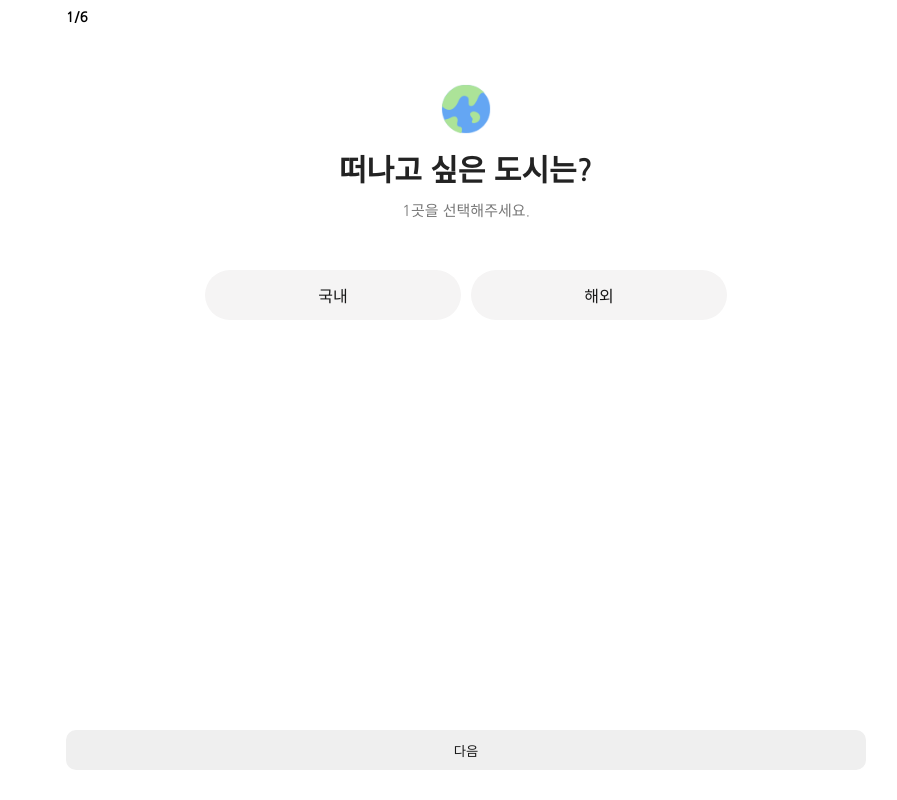
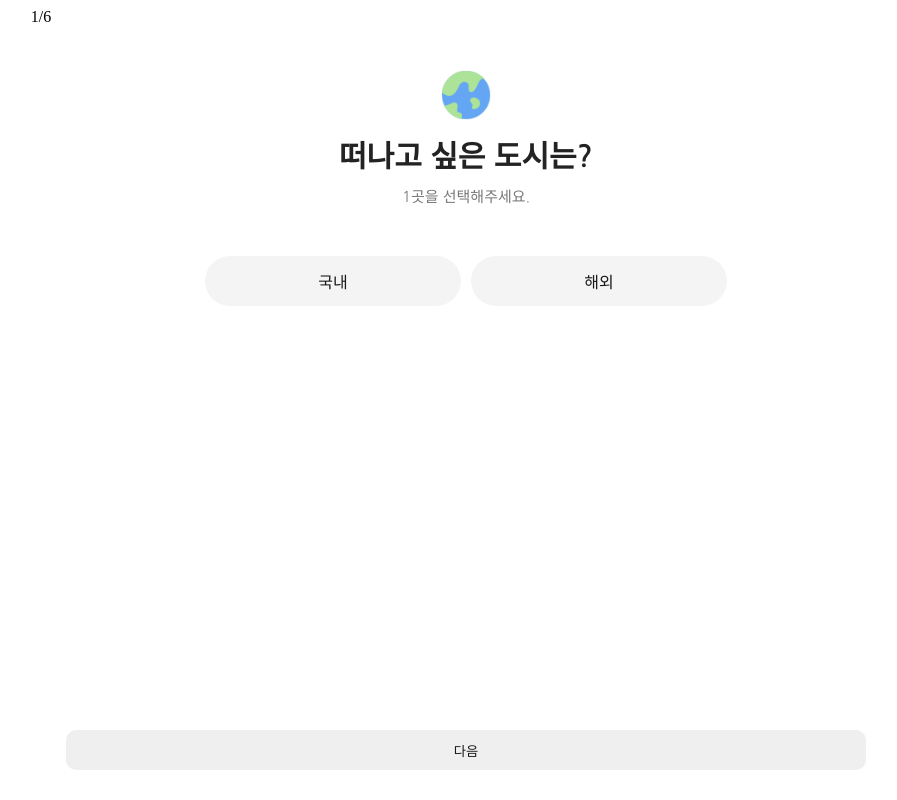
Before and after one commit to projectkorea/trip, a React app: page /schedule/citypage in a window 1280 px wide. Shown: the whole page, without its empty margins (174-1071 px from the left). Built offline with nearby package versions, Linux system fonts and the light colour scheme.

Commit message:
feat: backbutton styling and test gemini api

```diff
--- a/package.json
+++ b/package.json
@@ -3,6 +3,7 @@
   "version": "0.1.0",
   "private": true,
   "dependencies": {
+    "@google/generative-ai": "^0.24.0",
     "react": "^18.3.1",
     "react-dom": "^18.3.1",
     "react-router": "^7.0.1",
--- a/src/App.jsx
+++ b/src/App.jsx
@@ -4,10 +4,24 @@ import './common.css';
 import Nav from './components/Nav';
 import Header from './components/Header';
 import Main from './components/Main';
-import { useState } from 'react';
+import { useState, useEffect } from 'react';
+import { GoogleGenerativeAI } from '@google/generative-ai';
 
 function App() {
   const [modalState, setModalState] = useState(false);
+
+  useEffect(() => {
+    async function call() {
+      const genAI = new GoogleGenerativeAI('API키');
+      const model = genAI.getGenerativeModel({ model: 'gemini-2.0-flash' });
+      const prompt = '너 작동되니? 되면 귀엽게 대답해봐.';
+
+      const result = await model.generateContent(prompt);
+      console.log(result.response.text());
+    }
+    // call();
+  }, []);
+
   return (
     <>
       <Header setModalState={setModalState} />
--- /dev/null
+++ b/src/common/CityPage/CityBackButton.jsx
@@ -0,0 +1,31 @@
+import usePlan from '@store/usePlan';
+
+function CityBackButton() {
+  const { progress, setPreviousProgress } = usePlan();
+
+  return (
+    <>
+      {progress > 1 && (
+        <div
+          style={{
+            borderRadius: '8px',
+            cursor: 'pointer',
+            display: 'inline-flex',
+            alignItems: 'center',
+            justifyContent: 'center',
+            boxShadow: '0 2px 4px rgba(0,0,0,0.1)',
+            transition: 'all 0.2s ease',
+            border: '1px solid #ddd',
+          }}
+          onClick={setPreviousProgress}
+          onMouseOver={(e) => (e.currentTarget.style.background = '#e0e0e0')}
+          onMouseOut={(e) => (e.currentTarget.style.background = '#f0f0f0')}
+        >
+          🔙 뒤로가기
+        </div>
+      )}
+    </>
+  );
+}
+
+export default CityBackButton;
--- a/src/common/CityPage/CityNextButton.jsx
+++ b/src/common/CityPage/CityNextButton.jsx
@@ -1,16 +1,16 @@
 import usePlan from "@store/usePlan";
 
 function CityNextButton() {
-	const { canNext, setNextProgress, setCanNext } = usePlan();
+	const { canNext, setNextProgress, setCanNextByProgressValue } = usePlan();
 
   const handleClick = () => {
     if (!canNext) {
-			alert("이동할 수 없습니다.");
+      alert('이동할 수 없습니다.');
       return;
     }
 
     setNextProgress();
-		setCanNext(false);
+    setCanNextByProgressValue();
   };
 
 	return (
--- a/src/common/CityPage/CityProgress.jsx
+++ b/src/common/CityPage/CityProgress.jsx
@@ -1,16 +1,11 @@
-import Style from "@styles/CityProgress.module.css";
 import usePlan from '@store/usePlan';
 
 function CityProgress() {
-  const { progress, setPreviousProgress } = usePlan();
+  const { progress } = usePlan();
   return (
-    <>
-      <div className={Style.nav_bar}>
-        <div className={Style.nav_number}>{progress}/6</div>
-      </div>
-
-      {progress > 1 && <div onClick={setPreviousProgress}>뒤로가기</div>}
-    </>
+    <div>
+      <div>{progress}/6</div>
+    </div>
   );
 }
 
--- a/src/components/schedules/CityPage/index.jsx
+++ b/src/components/schedules/CityPage/index.jsx
@@ -3,7 +3,7 @@ import CityNextButton from '@common/CityPage/CityNextButton';
 import CityContents from './CityContents';
 import { useEffect } from 'react';
 import usePlan from '@store/usePlan';
-
+import CityBackButton from '@common/CityPage/CityBackButton';
 function CityPage() {
   const { progress, canNext, selections } = usePlan();
 
@@ -11,12 +11,15 @@ function CityPage() {
     console.log(`[Debug] usePlan :
 			progress : ${progress}
 			canNext : ${canNext}
-			selection : ${JSON.stringify(selections)}`);
+			selections : ${JSON.stringify(selections)}`);
   }, [progress, canNext, selections]);
 
   return (
-    <div className="main-container">
-      <CityProgress />
+    <div className="schedule-container">
+      <div style={{ position: 'absolute', top: '0.5rem', left: '16vw', display: 'flex', gap: '0.5rem' }}>
+        <CityBackButton />
+        <CityProgress />
+      </div>
       <CityContents />
       <CityNextButton />
     </div>
--- a/src/store/usePlan.js
+++ b/src/store/usePlan.js
@@ -12,7 +12,6 @@ const state = {
     step6: null, // 일정
   },
 };
-
 const createActions = (set, get) => ({
   setNextProgress: () =>
     set((prevState) => ({
@@ -27,6 +26,17 @@ const createActions = (set, get) => ({
     })),
   setCanNext: (canNext) => {
     set({ canNext });
+  },
+  setCanNextByProgressValue: () => {
+    const { progress, selections } = get();
+    const currentSelection = selections[`step${progress}`];
+
+    if (currentSelection === null) {
+      set({ canNext: false });
+    } else {
+      set({ canNext: true });
+    }
+
   },
   setSelections: (selections) => {
     set({ selections });
--- a/src/style.css
+++ b/src/style.css
@@ -188,6 +188,11 @@ main {
   position: relative;
   top: 0;
   left: 0;
+}
+.schedule-container {
+  width: 100%;
+	height: 100vh;
+  overflow: auto;
 }
 .main-container .main-wrap.home {
   width: 100%;
```
Also changed, not shown: 2 other files (tests, documents, lock files or other folders). Lines whose indentation alone changed are shown as unchanged.
